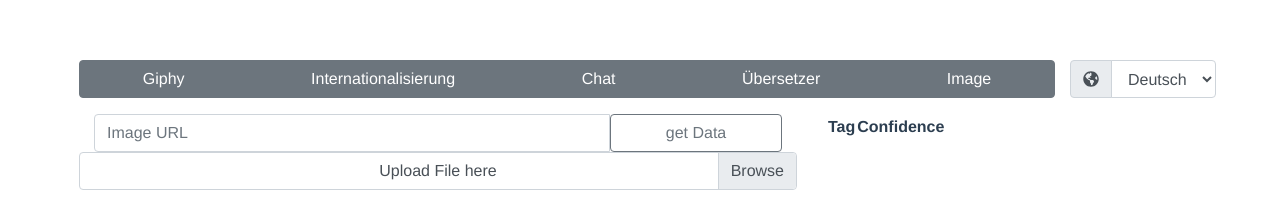
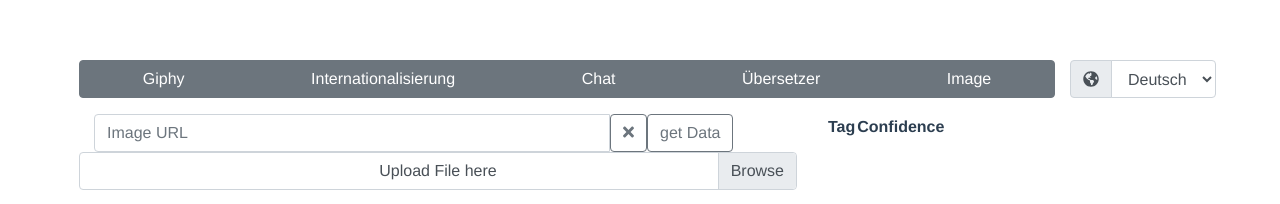
Before and after one commit to Mariobacsi/vue-giphy, a Vue app: page /#/image in a window 1280 px wide. Shown: the top 204 px of the page. Built offline with nearby package versions, Linux system fonts and the light colour scheme.

Commit message:
Löschen von URL Data

```diff
--- a/src/main.js
+++ b/src/main.js
@@ -5,6 +5,8 @@ import './plugins/bootstrap-vue'
 import App from './App.vue'
 import router from './router'
 import i18n from './i18n'
+import '@fortawesome/fontawesome-free/css/all.css'
+import '@fortawesome/fontawesome-free/js/all.js'
 import { FontAwesomeIcon } from '@fortawesome/vue-fontawesome'
 
 Vue.component('font-awesome-icon', FontAwesomeIcon)
--- a/src/views/ImageRecognition.vue
+++ b/src/views/ImageRecognition.vue
@@ -3,7 +3,8 @@
     <div class="col-8">
       <div class="col input-group">
         <input class="col-9 form-control" type="url" v-model="imageUrl" placeholder="Image URL">
-        <button class="col-3 btn btn-outline-secondary" type="button" @click="getTagsUrl">get Data</button>
+        <button class="btn btn-outline-secondary" @click="imageUrl = ''"><i class="fas fa-times"></i></button>
+        <button class="btn btn-outline-secondary" type="button" @click="getTagsUrl">get Data</button>
       </div>
       <div class="col input-group">
         <input class="col" type="file" id="fileUpload" accept="image/*" @change="onFileChange">
```
